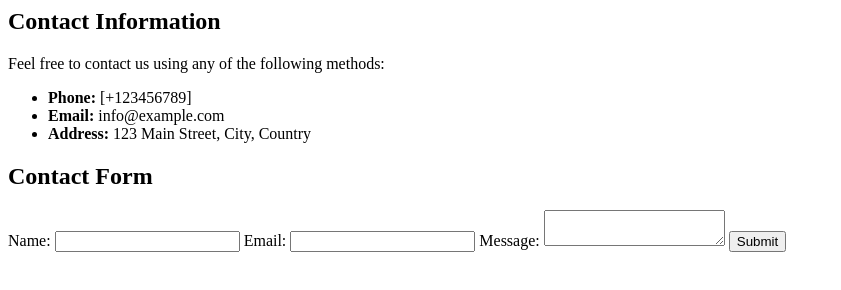
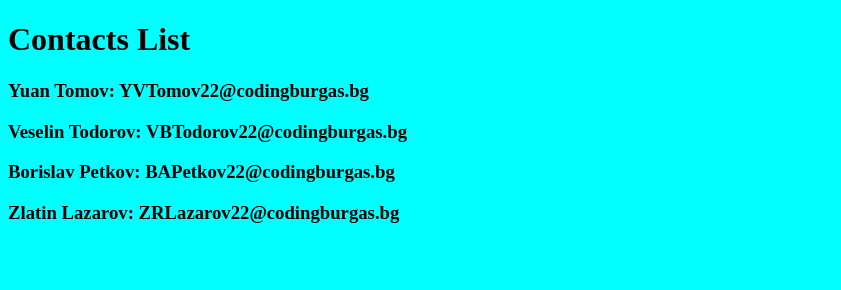
Before and after one commit to YVTomov22/Code-Destroyers, a plain HTML site: page html/contact.html in a window 1280 px wide. Shown: the whole page, without its empty margins (0-841 px from the left). Drawn offline with Linux system fonts and the light colour scheme; files that its build step writes are made by us from their sources.

Commit message:
Update contact.html

```diff
--- a/html/contact.html
+++ b/html/contact.html
@@ -1,26 +1,15 @@
-<section>
-  <h2>Contact Information</h2>
-  <p>Feel free to contact us using any of the following methods:</p>
-
-  <ul>
-    <li><strong>Phone:</strong> [+123456789]</li>
-    <li><strong>Email:</strong> info@example.com</li>
-    <li><strong>Address:</strong> 123 Main Street, City, Country</li>
-  </ul>
-</section>
-
-<section>
-  <h2>Contact Form</h2>
-  <form action="submit_form.php" method="POST">
-    <label for="name">Name:</label>
-    <input type="text" id="name" name="name" required>
-
-    <label for="email">Email:</label>
-    <input type="email" id="email" name="email" required>
-
-    <label for="message">Message:</label>
-    <textarea id="message" name="message" required></textarea>
-
-    <button type="submit">Submit</button>
-  </form>
-</section>
+<!DOCTYPE html>
+<html>
+    <head>
+        <meta charset="UTF-8">
+        <link rel="stylesheet" href="styles/restofstyles.css">
+        <title>Contact Us</title>
+    </head>
+    <body>
+        <h1>Contacts List</h1>
+        <h3>Yuan Tomov: YVTomov22@codingburgas.bg</h3>
+        <h3>Veselin Todorov: VBTodorov22@codingburgas.bg</h3>
+        <h3>Borislav Petkov: BAPetkov22@codingburgas.bg</h3>
+        <h3>Zlatin Lazarov: ZRLazarov22@codingburgas.bg</h3>
+    </body>
+</html>
```
